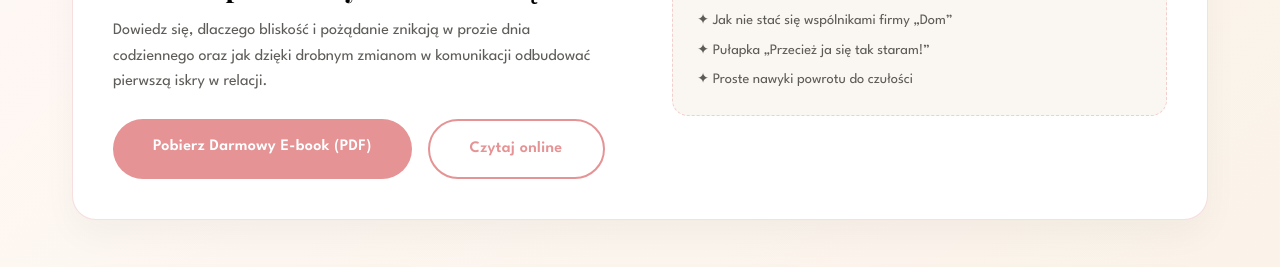
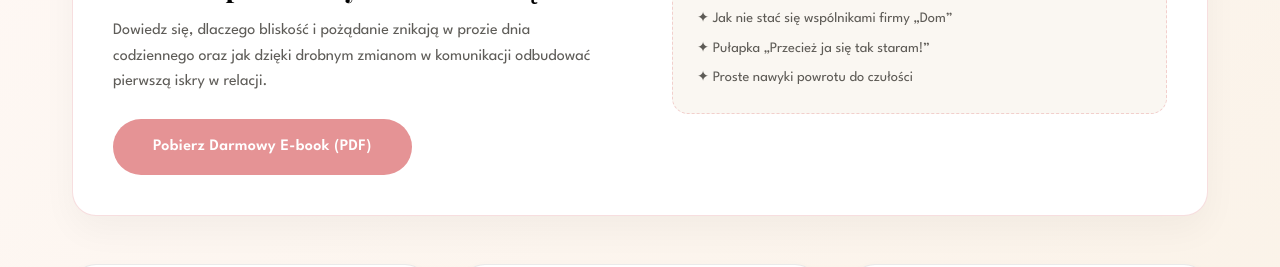
Before and after one commit to barcygan/marketing, a website built with Vite: page index.html in a window 1280 px wide. Shown: the part 5918-6185 px from the top of the page. Built offline with nearby package versions, Linux system fonts and the light colour scheme; a script that the page names is missing; a web font is replaced by a local one.

Commit message:
fix: usunięcie Czytaj Online na HP, pobieranie darmowego ebooka kieruje do EasyCart
- Na HP w sekcji darmowego ebooka usunięto przycisk 'Czytaj online'
- Przycisk 'Pobierz Darmowy E-book' kieruje teraz bezpośrednio do kasy EasyCart (koszyk 0 zł) pod adresem: https://cart.easy.tools/checkout/kcygan/dlaczego-po-latach-partner-zaczal-nas-odpychac

```diff
--- a/index.html
+++ b/index.html
@@ -432,10 +432,9 @@
                             <p style="color: var(--color-text-muted); margin-bottom: 1.5rem; line-height: 1.6;">
                                 Dowiedz się, dlaczego bliskość i pożądanie znikają w prozie dnia codziennego oraz jak dzięki drobnym zmianom w komunikacji odbudować pierwszą iskry w relacji.
                             </p>
-                            <div style="display: flex; gap: 1rem; flex-wrap: wrap;">
-                                <a href="./ebook/ebook-dlaczego-po-latach-partner-zaczy-nas-odpychac.pdf" target="_blank" download class="btn btn-primary">Pobierz Darmowy E-book (PDF)</a>
-                                <a href="./ebook/ebook-dlaczego-po-latach-partner-zaczy-nas-odpychac.html" target="_blank" class="btn btn-outline">Czytaj online</a>
-                            </div>
+                             <div style="display: flex; gap: 1rem; flex-wrap: wrap;">
+                                 <a href="https://cart.easy.tools/checkout/kcygan/dlaczego-po-latach-partner-zaczal-nas-odpychac" target="_blank" rel="noopener" class="btn btn-primary">Pobierz Darmowy E-book (PDF)</a>
+                             </div>
                         </div>
                         <div style="display: flex; align-items: center; justify-content: center;">
                             <div style="background: #FAF7F2; padding: 1.5rem; border-radius: 1rem; border: 1px dashed rgba(229,147,149,0.4); width: 100%;">
```
